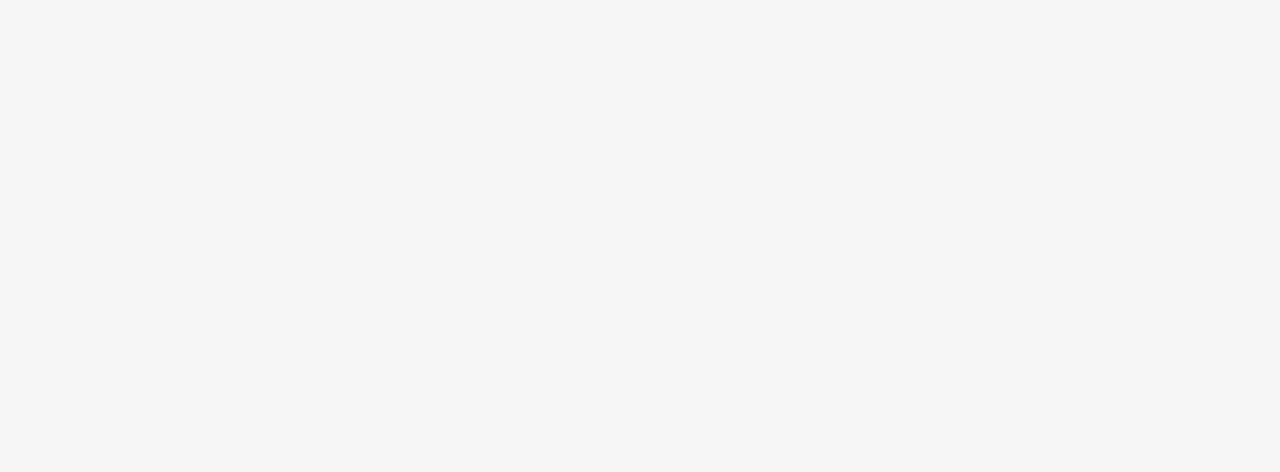
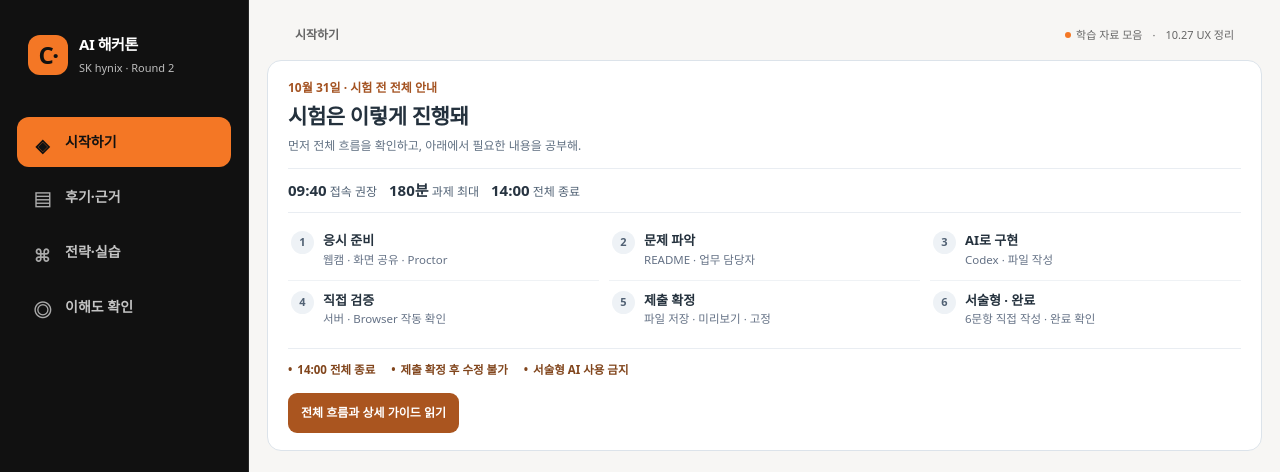
Before and after one commit to robosoo/KimJwa, a plain HTML site: page skhynix-round2/index.html in a window 1280 px wide. Shown: the top 472 px of the page. Drawn offline with Linux system fonts and the light colour scheme.

Commit message:
fix(round2): restore valid homepage shell and show accessible six-step exam overview

```diff
--- a/skhynix-round2/index.html
+++ b/skhynix-round2/index.html
@@ -9,37 +9,38 @@
 <link rel="stylesheet" href="/style.css">
 <link rel="stylesheet" href="/brand.css">
 <style>
-/* First-screen exam map, distinct from the legacy four-menu practice shell. */
-.exam-map{margin:14px 18px 0;padding:18px 20px;border:1px solid #dfe5eb;border-radius:14px;background:#fff;color:#24303b}
-.exam-map *{box-sizing:border-box}
-.exam-map .exam-eyebrow{display:block;color:#97501d;font-size:12px;font-weight:850}
-.exam-map h1{margin:5px 0 4px;font-size:22px;line-height:1.32;font-weight:850;letter-spacing:-.5px}
-.exam-map .exam-sub{font-size:12px;color:#5f6b79;margin:0 0 11px}
-.exam-map .exam-facts{display:flex;gap:12px;flex-wrap:wrap;font-size:12px;color:#586575;margin-bottom:12px;padding-bottom:10px;border-bottom:1px solid #edf0f3}
-.exam-map .exam-facts strong{font-size:15px;color:#273440}
-.exam-map ol{padding:0;margin:0;list-style:none;display:grid;grid-template-columns:repeat(3,minmax(0,1fr));gap:5px 10px}
-.exam-map li{font-size:12px;line-height:1.45;padding:7px 5px;display:flex;align-items:start;gap:7px;color:#566273}
-.exam-map li strong{display:block;font-size:12.5px;color:#273441}
-.exam-map li .exam-n{font-size:11px;line-height:22px;flex:0 0 22px;border-radius:99px;background:#edf1f5;text-align:center;color:#495767;font-weight:800}
-.exam-map .exam-alerts{border-top:1px solid #edf0f3;margin:9px 0 0;padding-top:9px;display:flex;gap:7px 14px;flex-wrap:wrap;font-size:11px;font-weight:750;color:#87501f}
-.exam-map .exam-cta{display:inline-block;border:0;border-radius:9px;color:#fff;background:#a6501e;padding:9px 13px;text-decoration:none;font-size:12px;font-weight:800;margin-top:12px}
-@media(max-width:950px){.exam-map ol{grid-template-columns:repeat(2,minmax(0,1fr))}}
-@media(max-width:560px){.exam-map{padding:14px 13px;margin:10px 10px 0}.exam-map h1{font-size:19px}.exam-map<section class="exam-map" aria-label="시험 전체 흐름 한눈에 보기">
-<span class="exam-eyebrow">10월 31일 · 시험 전 전체 안내</span>
-<h1>시험은 이렇게 진행돼</h1>
-<p class="exam-sub">첫 화면에서 흐름부터 확인하고, 아래 학습센터에서 필요한 내용을 익혀.</p>
-<div class="exam-facts"><span><strong>09:40</strong> 접속 권장</span><span><strong>180분</strong> 과제 최대</span><span><strong>14:00</strong> 전체 종료</span></div>
-<ol aria-label="응시 순서">
-<li><span class="exam-n">1</span><span><strong>응시 준비</strong>PC·Proctor 연결</span></li>
-<li><span class="exam-n">2</span><span><strong>문제 파악</strong>README·업무 담당자</span></li>
-<li><span class="exam-n">3</span><span><strong>AI로 구현</strong>Codex·파일 작성</span></li>
-<li><span class="exam-n">4</span><span><strong>직접 검증</strong>서버·Browser 실행</span></li>
-<li><span class="exam-n">5</span><span><strong>제출 확정</strong>미리보기·최종 고정</span></li>
-<li><span class="exam-n">6</span><span><strong>서술형 · 완료</strong>6문항 직접 작성</span></li>
-</ol>
-<div class="exam-alerts"><span>14:00 전체 종료</span><span>확정 후 파일 수정 불가</span><span>서술형 AI 사용 금지</span></div>
-<a class="exam-cta" href="/official-guide.html">전체 흐름과 상세 가이드 읽기</a>
-</section>v-item" data-nav="learn" type="button"><span class="nav-icon" aria-hidden="true">◈</span><span>시작하기</span></button>
+/* Homepage exam route: visible without clicks, separate from existing app navigation. */
+.exam-overview{margin:14px 18px 0;padding:17px 20px;border:1px solid #dce3ea;border-radius:14px;background:#fff;color:#24313d}
+.exam-overview *{box-sizing:border-box}
+.exam-overview .e-kicker{font-size:12px;font-weight:800;color:#a45322}
+.exam-overview h1{margin:5px 0;font-size:21px;line-height:1.32;letter-spacing:-.4px}
+.exam-overview .e-lede{margin:0 0 11px;font-size:12px;color:#607082}
+.exam-overview .e-times{display:flex;gap:12px;flex-wrap:wrap;padding:9px 0;border-top:1px solid #e9edf2;border-bottom:1px solid #e9edf2;font-size:12px;color:#506174}
+.exam-overview .e-times b{font-size:15px;color:#273441}
+.exam-overview ol{display:grid;grid-template-columns:repeat(3,minmax(0,1fr));gap:0 10px;list-style:none;padding:0;margin:8px 0}
+.exam-overview li{display:flex;gap:9px;align-items:flex-start;padding:10px 3px;border-bottom:1px solid #eff2f5;min-width:0;font-size:12px;color:#5b6776}
+.exam-overview li:nth-last-child(-n+3){border-bottom:0}
+.exam-overview li .e-number{display:grid;place-items:center;flex:0 0 23px;height:23px;background:#eef2f6;border-radius:50%;font-weight:850;font-size:11px;color:#516174}
+.exam-overview li strong{display:block;font-size:13px;color:#24313d;line-height:1.4}
+.exam-overview li small{font-size:11.5px;color:#657286;line-height:1.4}
+.exam-overview .e-alerts{display:flex;flex-wrap:wrap;gap:7px 16px;border-top:1px solid #e9edf2;padding:11px 0 1px;color:#81451c;font-size:11.5px;font-weight:800}
+.exam-overview .e-alerts span:before{content:"•";margin-right:5px}
+.exam-overview .e-link{display:inline-block;margin-top:12px;background:#aa551f;color:#fff;padding:10px 13px;border-radius:9px;font-size:12px;font-weight:800;text-decoration:none}
+.exam-overview .e-link:focus-visible{outline:3px solid #cf8846;outline-offset:3px}
+@media(max-width:900px){.exam-overview ol{grid-template-columns:repeat(2,minmax(0,1fr))}.exam-overview li:nth-last-child(-n+3){border-bottom:1px solid #eff2f5}.exam-overview li:nth-last-child(-n+2){border-bottom:0}}
+@media(max-width:550px){.exam-overview{margin:10px 10px 0;padding:14px}.exam-overview h1{font-size:19px}.exam-overview ol{grid-template-columns:1fr;gap:0}.exam-overview li{padding:6px 2px}.exam-overview li:nth-last-child(-n+2){border-bottom:1px solid #eff2f5}.exam-overview li:last-child{border-bottom:0}.exam-overview .e-times{gap:9px}.exam-overview .e-times b{font-size:14px}.exam-overview .e-alerts{gap:3px 12px}}
+</style>
+</head>
+<body>
+<a class="skip-link" data-action="skip-main" href="#screen">본문으로 바로 가기</a>
+<div class="app-shell" id="appShell">
+<aside class="sidebar" aria-label="메인 탐색">
+  <div class="brand">
+    <div class="brand-mark" aria-hidden="true">C<span class="brand-dot">·</span></div>
+    <div><strong>AI 해커톤</strong><span>SK hynix · Round 2</span></div>
+  </div>
+  <nav class="primary-nav" id="desktopNav" aria-label="주요 메뉴">
+    <button class="nav-item" data-nav="learn" type="button"><span class="nav-icon" aria-hidden="true">◈</span><span>시작하기</span></button>
     <button class="nav-item" data-nav="library" type="button"><span class="nav-icon" aria-hidden="true">▤</span><span>후기·근거</span></button>
     <button class="nav-item" data-nav="practice" type="button"><span class="nav-icon" aria-hidden="true">⌘</span><span>전략·실습</span></button>
     <button class="nav-item" data-nav="review" type="button"><span class="nav-icon" aria-hidden="true">◎</span><span>이해도 확인</span></button>
@@ -53,9 +54,21 @@
 <div class="workspace">
   <div class="mobile-top"><div class="brand-mark small" aria-hidden="true">C<span class="brand-dot">·</span></div><strong>AI 해커톤</strong><span>2026</span></div>
   <header class="page-toolbar"><div class="breadcrumb" id="crumb">시작하기</div><div class="toolbar-meta"><span class="online-dot" aria-hidden="true"></span>학습 자료 모음 <span class="separator">·</span> <time datetime="2026-10-27">10.27 UX 정리</time></div></header>
-  <section aria-label="시험 전 실전 가이드" style="margin:14px 18px 0;padding:18px;border:1px solid #e8d5c5;border-radius:12px;background:#fffaf5;display:flex;flex-wrap:wrap;gap:12px;align-items:center;justify-content:space-between">
-<div style="flex:1;min-width:240px"><strong style="color:#854417">10월 31일 시험 전, 이것부터 확인</strong><p style="margin:5px 0 0;color:#596577;font-size:13px">공식 PDF 기반 7단계 핵심 가이드 · 한 번에 한 단계씩 읽고 필요한 기능만 실습</p></div>
-<a href="/official-guide.html#step1" style="display:inline-block;padding:11px 15px;background:#a7551e;color:#fff;border-radius:10px;text-decoration:none;font-size:13px;font-weight:750">실전 가이드 시작하기</a>
+  <section class="exam-overview" aria-labelledby="exam-map-title">
+<div class="e-kicker">10월 31일 · 시험 전 전체 안내</div>
+<h1 id="exam-map-title">시험은 이렇게 진행돼</h1>
+<p class="e-lede">먼저 전체 흐름을 확인하고, 아래에서 필요한 내용을 공부해.</p>
+<div class="e-times"><span><b>09:40</b> 접속 권장</span><span><b>180분</b> 과제 최대</span><span><b>14:00</b> 전체 종료</span></div>
+<ol aria-label="실제 시험 진행 순서">
+<li><span class="e-number">1</span><div><strong>응시 준비</strong><small>웹캠 · 화면 공유 · Proctor</small></div></li>
+<li><span class="e-number">2</span><div><strong>문제 파악</strong><small>README · 업무 담당자</small></div></li>
+<li><span class="e-number">3</span><div><strong>AI로 구현</strong><small>Codex · 파일 작성</small></div></li>
+<li><span class="e-number">4</span><div><strong>직접 검증</strong><small>서버 · Browser 작동 확인</small></div></li>
+<li><span class="e-number">5</span><div><strong>제출 확정</strong><small>파일 저장 · 미리보기 · 고정</small></div></li>
+<li><span class="e-number">6</span><div><strong>서술형 · 완료</strong><small>6문항 직접 작성 · 완료 확인</small></div></li>
+</ol>
+<div class="e-alerts"><span>14:00 전체 종료</span><span>제출 확정 후 수정 불가</span><span>서술형 AI 사용 금지</span></div>
+<a class="e-link" href="/official-guide.html">전체 흐름과 상세 가이드 읽기</a>
 </section>
 <main id="screen" tabindex="-1">
     <section class="loading-view"><div class="skeleton title-skeleton"></div><div class="skeleton line-skeleton"></div><div class="skeleton card-skeleton"></div></section>
```
